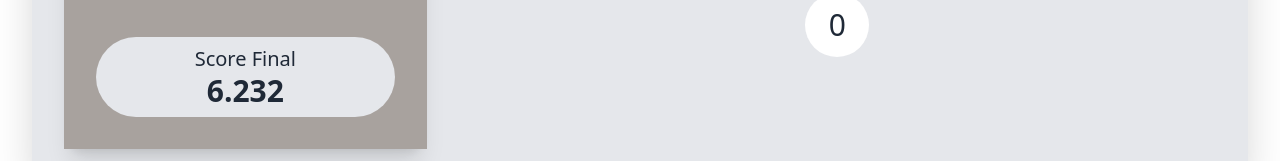
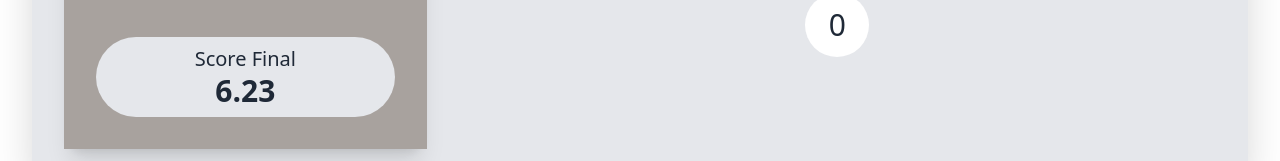
Before and after one commit to Leo-Jelsperger/clash-of-clodo-beers, a React (Vite) app: page / in a window 1280 px wide. Shown: the part 1359-1520 px from the top of the page. Built offline with nearby package versions, Linux system fonts and the light colour scheme.

Commit message:
add podium

```diff
--- a/src/App.tsx
+++ b/src/App.tsx
@@ -2,11 +2,36 @@ import BeerRating from "./components/BeerRating";
 import Hero from "./components/Hero";
 import "./App.css";
 import { useEffect, useState } from "react";
+import BeerList from "./components/BeerList";
+import Podium from "./components/Podium";
 
 const viewH = screen.height * 0.8;
+const beers = BeerList();
 
 export default function App() {
   const [scrolled, setScrolled] = useState(false);
+  const [scoreEntity, setScoreEntity] = useState<Record<string, number>>({});
+  const [first, setFirst] = useState(null);
+  const [second, setSecond] = useState(null);
+  const [third, setThird] = useState(null);
+
+  useEffect(() => {
+    if (scoreEntity) {
+      const ranking = Object.entries(scoreEntity).sort((a, b) => b[1] - a[1]);
+      const firstBeer = beers.find(
+        (elt) => elt.key ?? elt.key === ranking[0][0]
+      );
+      const secondBeer = beers.find(
+        (elt) => elt.key ?? elt.key === ranking[1][0]
+      );
+      const thirdBeer = beers.find(
+        (elt) => elt.key ?? elt.key === ranking[2][0]
+      );
+      setFirst(firstBeer);
+      setSecond(secondBeer);
+      setThird(thirdBeer);
+    }
+  }, [scoreEntity, beers]);
 
   useEffect(() => {
     const handleScroll = () => {
@@ -24,66 +49,33 @@ export default function App() {
     };
   }, []);
 
+  const onIndividualScoreChange = (score: number, name: string) => {
+    setScoreEntity((s) => ({
+      ...s,
+      [name]: score,
+    }));
+  };
+
   return (
     <div className="flex flex-col">
       <Hero hidden={scrolled} />
       <div className="z-50">
         <div className="mt-12">
           <div className="flex flex-col max-w-screen-xl mx-auto gap-8 p-3 lg:p-8 rounded-3xl lg:bg-opacity-90">
-            <div
-              id="myDiv"
-              className="myDiv">
+            {beers.map((elt) => (
               <BeerRating
-                name="8.6"
-                alcohol={8.6}
-                price={1.38}
-                picture="https://fr.86beer.com/content/experience-fragments/eightsixbeer/fr/fr/footer/master/_jcr_content/root/responsivegrid/container/contentbox/content/image.aimg.320.82.png/1696239561946.png"
+                onScoreChange={onIndividualScoreChange}
+                name={elt.name}
+                key={elt.key}
+                alcohol={elt.alcohol}
+                price={elt.price}
+                picture={elt.picture}
               />
-            </div>
-            <BeerRating
-              name="Rince Cochon"
-              alcohol={8.5}
-              price={1.9}
-              picture="https://encrypted-tbn0.gstatic.com/images?q=tbn:ANd9GcSXpLnimpxXtNdZBJaX7uy7fYPVgHVetNhL5w&s"
-            />
-            <BeerRating
-              name="La Bête"
-              alcohol={8}
-              price={2.15}
-              picture="https://www.beertime.fr/media/acfbom4q/labete.png?format=webp"
-            />
-            <BeerRating
-              name="La Bière du Démon"
-              alcohol={12}
-              price={1.87}
-              picture="https://interbrau.it/wp-content/uploads/2020/01/DUDEMON.png"
-            />
-            <BeerRating
-              name="CH'TI Triple"
-              alcohol={8.5}
-              price={1.85}
-              picture="https://pbs.twimg.com/profile_images/616276950034817024/atzotQwv_400x400.jpg"
-            />
-            <BeerRating
-              name="3 Monts"
-              alcohol={8.5}
-              price={1.95}
-              picture="https://www.3monts.fr/wp-content/uploads/2018/11/logo-3monts-2.png"
-            />
-            <BeerRating
-              name="Extra Strong"
-              alcohol={8.6}
-              price={1.29}
-              picture="https://encrypted-tbn0.gstatic.com/images?q=tbn:ANd9GcSlI1Vit6kiM_umpVVvDQm52tCL4CrLX_eKEg&s"
-            />
-            <BeerRating
-              name="Amsterdam Navigator"
-              alcohol={8}
-              price={1.35}
-              picture="https://www.biere-amsterdam.com/wp-content/uploads/2024/03/NAVIGATOR_270x710.png"
-            />
+            ))}
           </div>
         </div>
+        <Podium
+        />
       </div>
     </div>
   );
--- /dev/null
+++ b/src/components/BeerList.tsx
@@ -0,0 +1,66 @@
+export default function BeerList() {
+  return [
+    {
+      name: "8.6",
+      key: "8_6",
+      alcohol: 8.6,
+      price: 1.38,
+      picture:
+        "https://fr.86beer.com/content/experience-fragments/eightsixbeer/fr/fr/footer/master/_jcr_content/root/responsivegrid/container/contentbox/content/image.aimg.320.82.png/1696239561946.png",
+    },
+    {
+      name: "Rince Cochon",
+      key: "rince_cochon",
+      alcohol: 8.5,
+      price: 1.9,
+      picture:
+        "https://encrypted-tbn0.gstatic.com/images?q=tbn:ANd9GcSXpLnimpxXtNdZBJaX7uy7fYPVgHVetNhL5w&s",
+    },
+    {
+      name: "La Bête",
+      key: "la_bete",
+      alcohol: 8,
+      price: 2.15,
+      picture: "https://www.beertime.fr/media/acfbom4q/labete.png?format=webp",
+    },
+    {
+      name: "La Bière du Démon",
+      key: "la_biere_du_demon",
+      alcohol: 12,
+      price: 1.87,
+      picture: "https://interbrau.it/wp-content/uploads/2020/01/DUDEMON.png",
+    },
+    {
+      name: "CH'TI Triple",
+      key: "chti_triple",
+      alcohol: 8.5,
+      price: 1.85,
+      picture:
+        "https://pbs.twimg.com/profile_images/616276950034817024/atzotQwv_400x400.jpg",
+    },
+    {
+      name: "3 Monts",
+      key: "trois_monts",
+      alcohol: 8.5,
+      price: 1.95,
+      picture:
+        "https://www.3monts.fr/wp-content/uploads/2018/11/logo-3monts-2.png",
+    },
+    {
+      name: "Extra Strong",
+      key: "extra_strong",
+      alcohol: 8.6,
+      price: 1.29,
+      picture:
+        "https://encrypted-tbn0.gstatic.com/images?q=tbn:ANd9GcSlI1Vit6kiM_umpVVvDQm52tCL4CrLX_eKEg&s",
+    },
+    {
+      name: "Amsterdam Navigator",
+      key: "amsterdam_navigator",
+      alcohol: 8,
+      price: 1.35,
+      picture:
+        "https://www.biere-amsterdam.com/wp-content/uploads/2024/03/NAVIGATOR_270x710.png",
+    },
+  ];
+}
--- a/src/components/BeerRating.tsx
+++ b/src/components/BeerRating.tsx
@@ -8,7 +8,7 @@ interface Props {
   price: number;
   picture: string;
   // factor: number;
-  // onScoreChange: (score: number, name: string) => void;
+  onScoreChange?: (score: number, name: string) => void;
 }
 
 export default function BeerRating({
@@ -16,8 +16,8 @@ export default function BeerRating({
   alcohol,
   price,
   picture,
-}: // onScoreChange,
-Props) {
+  onScoreChange = () => {},
+}: Props) {
   const calc = alcohol && price ? alcohol / price : 0;
   const factor = calc.toPrecision(4);
 
@@ -39,12 +39,13 @@ Props) {
     setAverageTaste(averageTaste);
     const score =
       ((Number(scoreLaurent) + Number(scoreLeo)) / 20 + 1) * Number(factor);
-    setFinalScore(score);
-    // onScoreChange(score, name);
+    const roundedScore = Math.round(score * 100) / 100;
+    setFinalScore(roundedScore);
+    onScoreChange(roundedScore, name);
   }, [scoreLaurent, scoreLeo, name]);
 
   return (
-    <div className="lfex flex-col lg:grid grid-cols-3 grid-rows-1 gap-8 p-8 w-full bg-gray-200 rounded-2xl shadow-2xl ">
+    <div className="flex flex-col lg:grid grid-cols-3 grid-rows-1 gap-8 p-8 w-full bg-gray-200 rounded-2xl shadow-2xl ">
       <div className="flex w-full mx-auto">
         <div className="card bg-base-100 w-full shadow-xl">
           <figure className="h-56">
@@ -60,10 +61,8 @@ Props) {
             <p className="text-center w-full">Prix : {price}€</p>
             <p className="text-center w-full">Clodo Factor : {factor}</p>
             <p className="px-4 py-2 mt-8 bg-gray-200 w-full text-center text-xl rounded-full">
-              Score Final <br />{" "}
-              <span className="text-3xl font-extrabold">
-                {finalScore.toPrecision(4)}
-              </span>
+              Score Final <br />
+              <span className="text-3xl font-extrabold">{finalScore}</span>
             </p>
           </div>
         </div>
--- /dev/null
+++ b/src/components/Podium.tsx
@@ -0,0 +1,21 @@
+export default function Podium() {
+  return (
+    <div className="grid grid-cols-3 grid-rows-7 max-w-screen-md h-96 mx-auto px-4 gap-4 bg-gray-200 rounded-t-3xl">
+      <div className="row-span-4 col-start-2 row-start-4 flex bg-stone-400 rounded-t-xl">
+        <div className="flex m-auto bg-amber-400 h-14 aspect-square text-3xl text-black font-bold rounded-full">
+          <p className="m-auto">1</p>
+        </div>
+      </div>
+      <div className="row-span-3 row-start-5 flex bg-stone-400 rounded-t-xl">
+        <div className="flex m-auto bg-gray-200 h-14 aspect-square text-3xl text-black font-bold rounded-full">
+          <p className="m-auto">2</p>
+        </div>
+      </div>
+      <div className="row-span-2 col-start-3 row-start-6 flex bg-stone-400 rounded-t-xl">
+        <div className="flex m-auto bg-amber-600 h-14 aspect-square text-3xl text-black font-bold rounded-full">
+          <p className="m-auto">3</p>
+        </div>
+      </div>
+    </div>
+  );
+}
```
